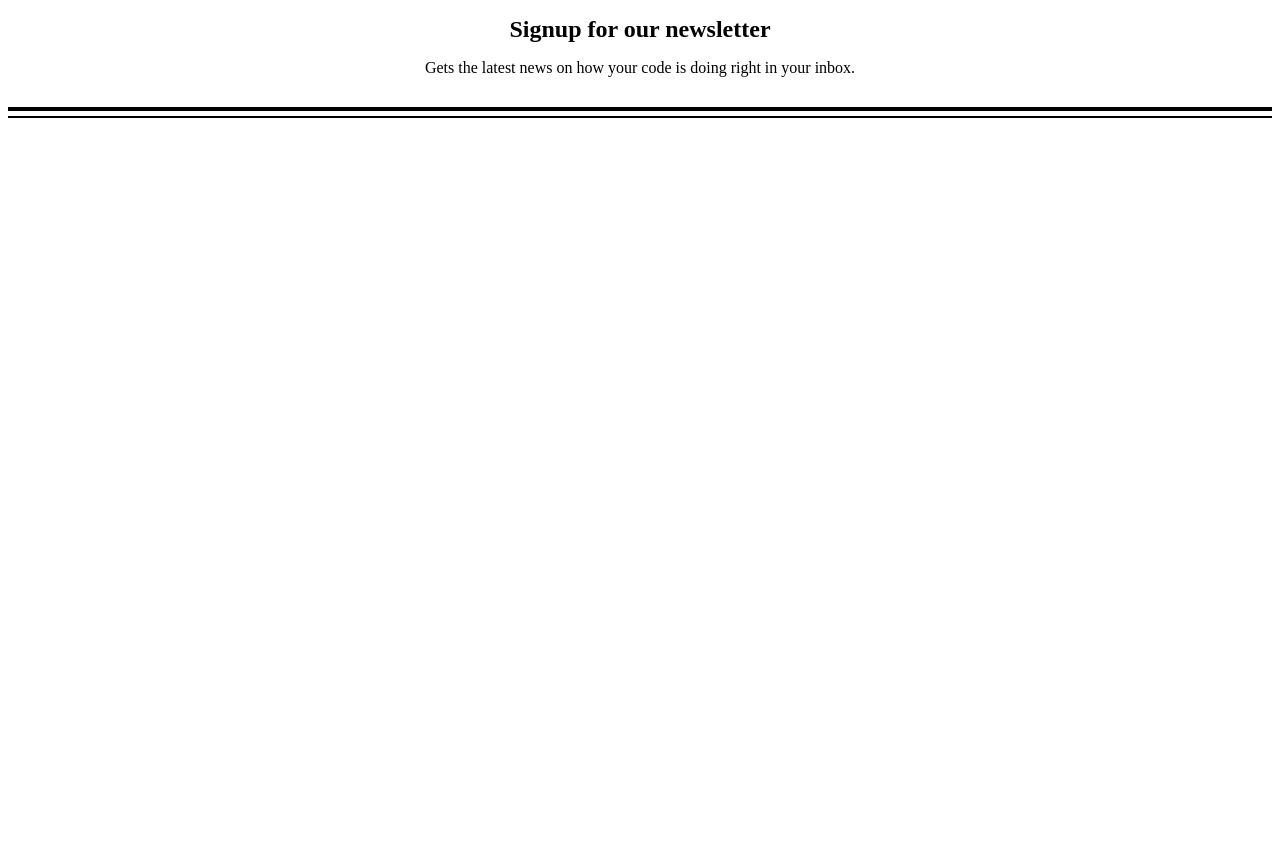
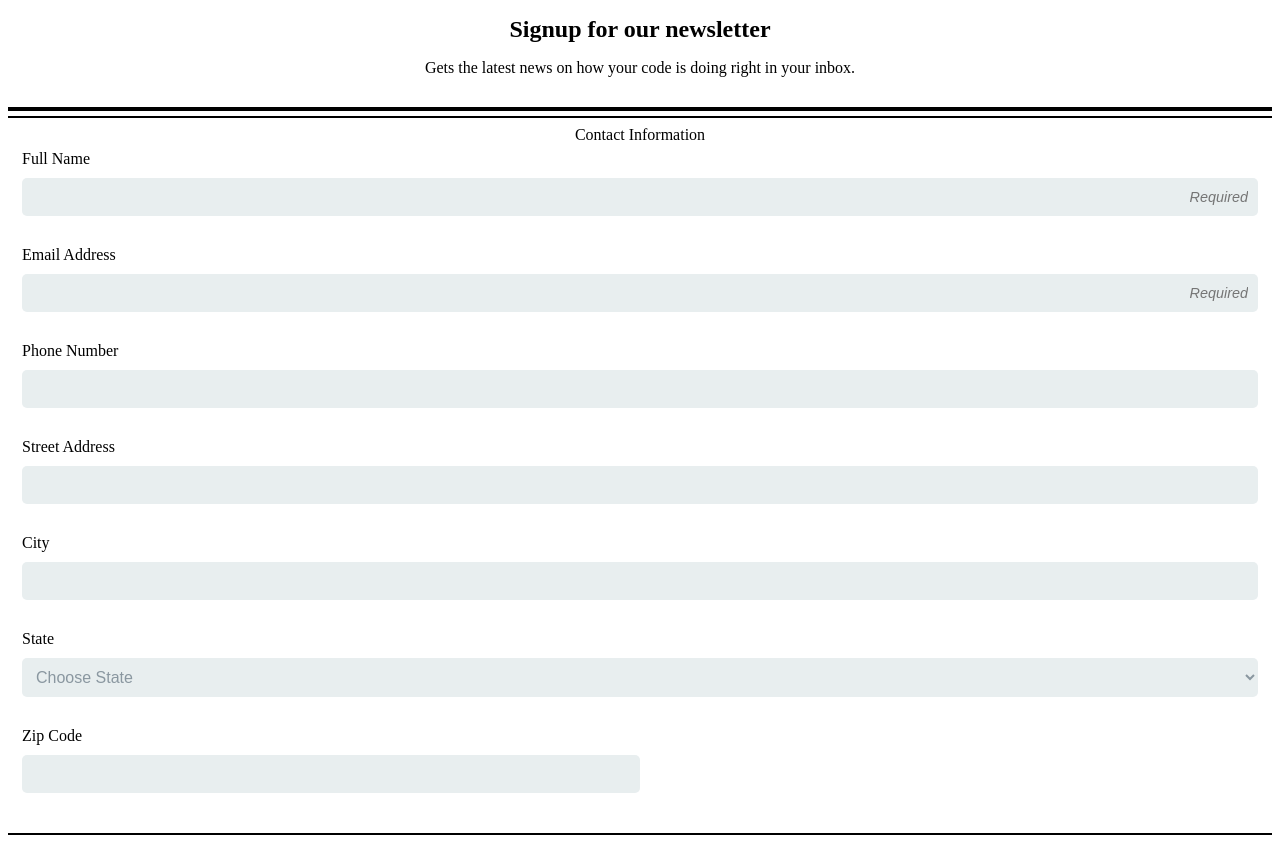
Before and after one commit to francanete/techdegree-project-3, a plain HTML site: page index.html in a window 1280 px wide. Before the commit the page ends 800 px from the top, so only its background shows below. Drawn offline with Linux system fonts and the light colour scheme.

Commit message:
added input fields and styles

```diff
--- a/index.html
+++ b/index.html
@@ -20,6 +20,35 @@
                 <p>Gets the latest news on how your code is doing right in your inbox.</p>
                 <hr class="div first">
                 <hr class="div second">
+
+                <fieldset>
+
+                    <legend>Contact Information</legend>
+
+                    <label for="name">Full Name</label>
+                    <input type="text" id="name" name="user_name" placeholder="Required">
+                    <label for="email">Email Address</label>
+                    <input type="email" id="email" name="user_email" placeholder="Required">
+                    <label for="phone">Phone Number</label>
+                    <input type="tel" id="phone" name="user_phone">
+                    <label for="address">Street Address</label>
+                    <input type="text" id="address" name="user_address">
+                    <label for="city">City</label>
+                    <input type="text" id="city" name="user_city">
+                    <label for="state">State</label>
+                    <select name="user_state" id="state">
+                        <option value="" disabled selected>Choose State</option>
+                        <option value="california">California</option>
+
+                    </select>
+                    <label for="zip">Zip Code</label>
+                    <input type="text" id="zip" name="user_zip">
+
+                </fieldset>
+                <hr class="div second">
+
+                <!--  Next content goes here   -->
+
             </div>
         </main>
 
--- a/styles.css
+++ b/styles.css
@@ -1,6 +1,8 @@
 /* Global */
 
-
+* {
+    box-sizing: border-box;
+  }
 
 
 
@@ -16,6 +18,7 @@ h1 {
 }
 
 .div.first {
+    background-color: black;
     border: 2.75px solid black;
     margin-top: 30px;
     margin-bottom: -3px;
@@ -25,6 +28,43 @@ h1 {
     border: 1.25px solid black;
 }
 
+label {
+    display: block;
+    text-align: left;
+}
+
+input, select {
+    background: rgba(255,255,255,0.1);
+    border: none;
+    font-size: 16px;
+    height: auto;
+    margin: 10px auto;
+    outline: 0;
+    padding: 10px;
+    width: 100%;
+    background-color: #e8eeef;
+    border-radius: 5px;
+    color: #8a97a0;
+    margin-bottom: 30px;
+}
+
+input[id="zip"] {
+    width: 50%;
+    float: left;
+    margin-bottom: 0;
+}
+
+fieldset {
+    margin-bottom: 30px;
+    border: none;
+}
+
+
+
+/* webkit solution */
+::-webkit-input-placeholder { text-align:right; font-style:oblique; font-size:.9rem; }
+/* mozilla solution */
+input:-moz-placeholder { text-align:right; font-style:oblique; font-size:.9rem; }
 
 
 
```
Also changed, not shown: 1 other file.
